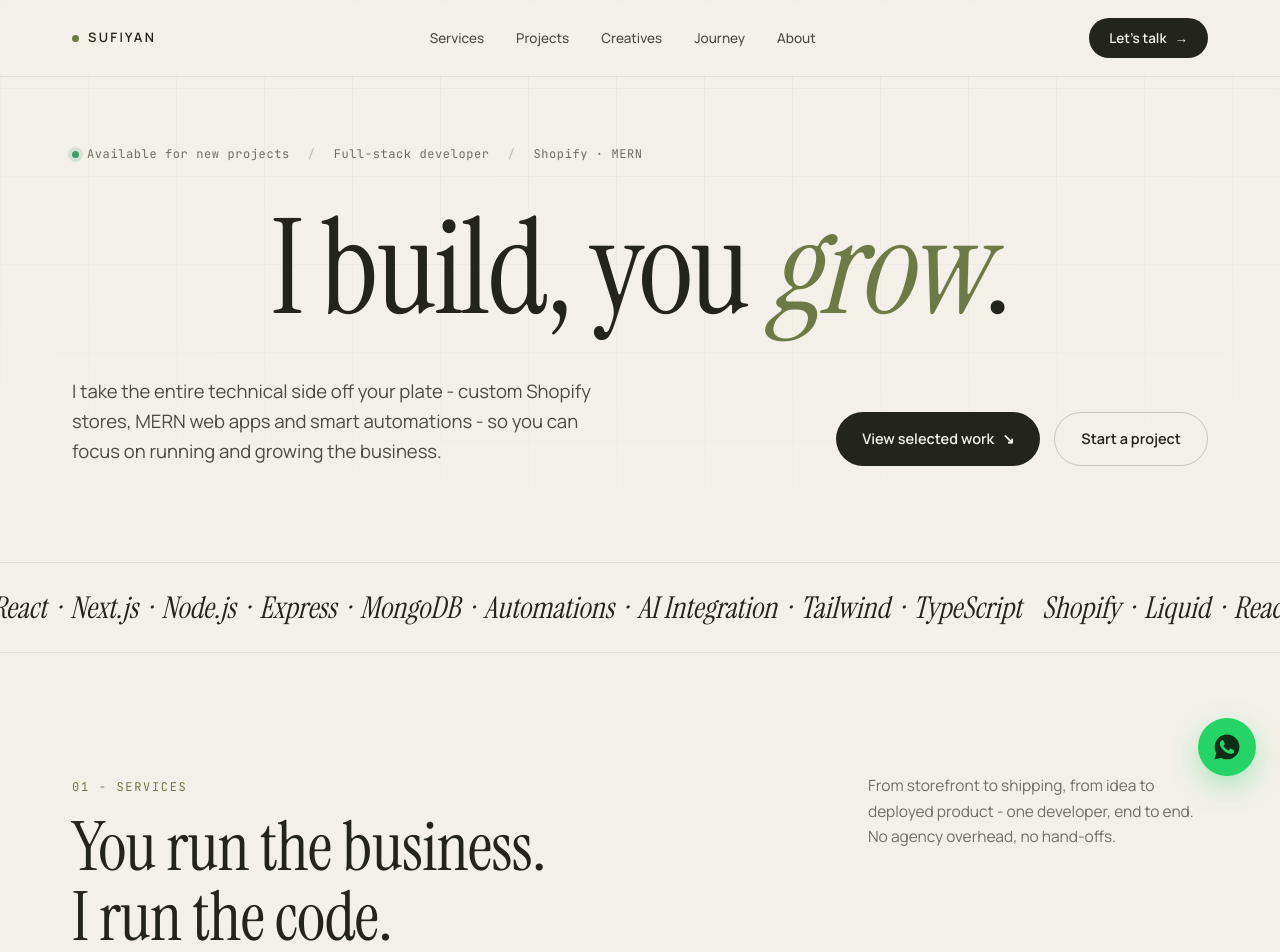
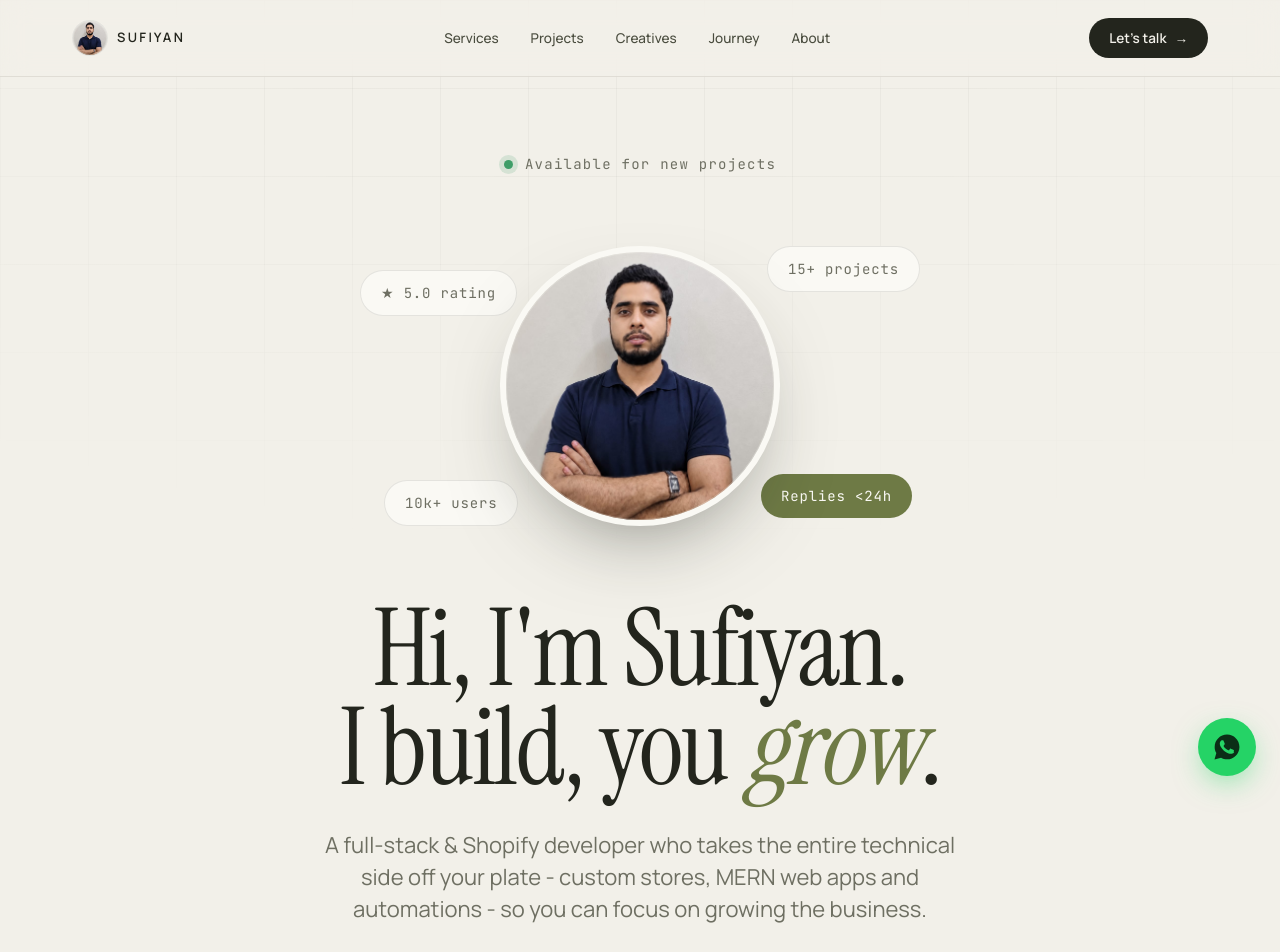
Before and after one commit to Suffynux/minimalist-portfolio, a Next.js app: page / in a window 1280 px wide. Shown: the top 952 px of the page. Built offline with nearby package versions, Linux system fonts and the light colour scheme.

Commit message:
Add AvatarViewer and CaseStudyViewer components; update Navbar and Home page to integrate new features

```diff
--- a/app/page.tsx
+++ b/app/page.tsx
@@ -10,12 +10,14 @@ import { PageShell } from "@/components/shell";
 import { Button } from "@/components/ui/button";
 import { WhatsAppButton } from "@/components/whatsapp-button";
 import { featuredProject, homeStats, marqueeText, process, projects, services } from "@/lib/data";
+import { AvatarViewer } from "@/components/avatar-viewer";
 
 export default function Home() {
   return (
     <PageShell>
       <Navbar />
-      <header id="top" className="relative z-10 mx-auto max-w-[1200px] px-5 pb-24 pt-[150px] sm:px-8 md:pt-[146px]">
+      <header id="top" className="relative z-10 mx-auto max-w-[1200px] px-5 pb-24 pt-[150px] sm:px-8 md:min-h-[calc(100vh-72px)] md:pb-16 md:pt-[154px]">
+        <div className="md:hidden">
           <Reveal className="mb-[46px] flex flex-wrap items-center gap-[18px] font-mono text-xs tracking-[0.05em] text-muted">
             <span className="inline-flex items-center gap-2">
               <span className="size-[7px] rounded-full bg-[#3F9E68] shadow-[0_0_0_4px_rgba(63,158,104,0.16)]" />
@@ -25,6 +27,10 @@ export default function Home() {
             <span>Full-stack developer</span>
             <span className="opacity-40">/</span>
             <span>Shopify · MERN</span>
+          </Reveal>
+
+          <Reveal className="mb-6 flex justify-center">
+            <AvatarViewer variant="hero" />
           </Reveal>
 
           <Reveal as="h1" className="whitespace-nowrap text-center font-display text-[clamp(44px,10.5vw,132px)] font-normal leading-[0.92] tracking-[-0.02em]">
@@ -46,6 +52,53 @@ export default function Home() {
               </Button>
             </div>
           </Reveal>
+        </div>
+
+        <div className="hidden text-center md:block">
+          <Reveal className="mb-[72px] flex justify-center font-mono text-sm tracking-[0.09em] text-muted">
+            <span className="inline-flex items-center gap-3">
+              <span className="size-[9px] rounded-full bg-[#3F9E68] shadow-[0_0_0_5px_rgba(63,158,104,0.16)]" />
+              Available for new projects
+            </span>
+          </Reveal>
+
+          <Reveal className="relative mx-auto mb-[74px] flex w-[560px] max-w-full justify-center">
+            <span className="absolute left-0 top-6 rounded-full border border-ink/10 bg-surface px-5 py-3 font-mono text-sm tracking-[0.06em] text-muted shadow-[0_20px_50px_-35px_rgba(35,37,29,0.55)]">
+              ★ 5.0 rating
+            </span>
+            <span className="absolute right-0 top-0 rounded-full border border-ink/10 bg-surface px-5 py-3 font-mono text-sm tracking-[0.06em] text-muted shadow-[0_20px_50px_-35px_rgba(35,37,29,0.55)]">
+              15+ projects
+            </span>
+            <span className="absolute bottom-0 left-6 rounded-full border border-ink/10 bg-surface px-5 py-3 font-mono text-sm tracking-[0.06em] text-muted shadow-[0_20px_50px_-35px_rgba(35,37,29,0.55)]">
+              10k+ users
+            </span>
+            <span className="absolute bottom-2 right-2 rounded-full bg-olive px-5 py-3 font-mono text-sm tracking-[0.06em] text-surface shadow-[0_20px_50px_-35px_rgba(35,37,29,0.55)]">
+              Replies &lt;24h
+            </span>
+            <AvatarViewer variant="heroLarge" />
+          </Reveal>
+
+          <Reveal as="h1" className="mx-auto max-w-[900px] font-display text-[clamp(78px,8.4vw,124px)] font-normal leading-[0.92] tracking-[-0.02em]">
+            Hi, I&apos;m Sufiyan.
+            <br />
+            I build, you <span className="italic text-olive">grow</span>.
+          </Reveal>
+
+          <Reveal as="p" className="mx-auto mt-8 max-w-[650px] text-[22px] leading-[1.45] text-muted">
+            A full-stack &amp; Shopify developer who takes the entire technical side off your plate - custom stores, MERN web apps and automations - so you can focus on growing the business.
+          </Reveal>
+
+          <Reveal className="mt-12 flex justify-center gap-4">
+            <Button asChild size="lg" className="w-[250px]">
+              <Link href="#work">
+                View selected work <span className="font-mono">↘</span>
+              </Link>
+            </Button>
+            <Button asChild variant="outline" size="lg" className="w-[205px]">
+              <Link href="#contact">Start a project</Link>
+            </Button>
+          </Reveal>
+        </div>
       </header>
 
       <Marquee text={marqueeText} />
--- a/app/projects/page.tsx
+++ b/app/projects/page.tsx
@@ -1,5 +1,4 @@
 import Image from "next/image";
-import { FileText } from "lucide-react";
 import { CompactCta } from "@/components/contact-block";
 import { Footer } from "@/components/footer";
 import { Navbar } from "@/components/navbar";
@@ -9,6 +8,7 @@ import { TagList } from "@/components/tag-list";
 import { Button } from "@/components/ui/button";
 import { WhatsAppButton } from "@/components/whatsapp-button";
 import { filters, projectDetails } from "@/lib/data";
+import { CaseStudyViewer } from "@/components/case-study-viewer";
 
 export default function ProjectsPage() {
   return (
@@ -60,11 +60,7 @@ export default function ProjectsPage() {
                     Live site <span className="font-mono">↗</span>
                   </a>
                 </Button>
-                <Button asChild variant="outline" size="sm">
-                  <a href={project.pdf} target="_blank" rel="noreferrer">
-                    <FileText className="size-[15px]" /> Case study (PDF)
-                  </a>
-                </Button>
+                <CaseStudyViewer project={project} />
               </div>
             </div>
           </Reveal>
--- /dev/null
+++ b/components/avatar-viewer.tsx
@@ -0,0 +1,53 @@
+"use client";
+
+import Image from "next/image";
+import { X } from "lucide-react";
+import { useState } from "react";
+import avatar from "@/lib/assessts/Avator.jpeg";
+import { cn } from "@/lib/utils";
+
+export function AvatarViewer({ variant = "nav" }: { variant?: "nav" | "hero" | "heroLarge" }) {
+  const [open, setOpen] = useState(false);
+
+  return (
+    <>
+      <button
+        type="button"
+        aria-label="View Sufiyan avatar"
+        onClick={() => setOpen(true)}
+        className={cn(
+          "group relative overflow-hidden rounded-full border border-ink/10 bg-surface shadow-[0_12px_30px_-20px_rgba(35,37,29,0.45)] transition hover:-translate-y-0.5 hover:border-olive/50",
+          variant === "heroLarge" ? "size-[280px] border-[6px] border-surface shadow-[0_35px_90px_-45px_rgba(35,37,29,0.75)]" : variant === "hero" ? "size-24 sm:size-28" : "size-9"
+        )}
+      >
+        <Image src={avatar} alt="Sufiyan avatar" fill sizes={variant === "heroLarge" ? "280px" : variant === "hero" ? "112px" : "36px"} className="object-cover" priority={variant !== "nav"} />
+        <span className="absolute inset-0 rounded-full ring-1 ring-inset ring-bone/30" />
+      </button>
+
+      {open ? (
+        <div className="fixed inset-0 z-[80] flex items-center justify-center bg-ink/45 px-5 backdrop-blur-sm" role="dialog" aria-modal="true">
+          <div className="relative w-full max-w-[360px] rounded-[24px] border border-bone/10 bg-ink p-4 text-bone shadow-[0_30px_80px_-35px_rgba(0,0,0,0.65)]">
+            <button
+              type="button"
+              aria-label="Close avatar preview"
+              onClick={() => setOpen(false)}
+              className="absolute right-4 top-4 z-10 grid size-9 place-items-center rounded-full bg-bone/10 text-bone transition hover:bg-bone/20"
+            >
+              <X className="size-4" />
+            </button>
+            <div className="relative aspect-square overflow-hidden rounded-[18px] bg-bone">
+              <Image src={avatar} alt="Sufiyan avatar large preview" fill sizes="360px" className="object-cover" />
+            </div>
+            <div className="flex items-center justify-between px-1 pb-1 pt-4">
+              <span className="flex items-center gap-[9px] text-[13px] font-semibold tracking-[0.14em]">
+                <span className="size-[7px] rounded-full bg-olive" />
+                SUFIYAN
+              </span>
+              <span className="font-mono text-[11px] text-[#A8A89C]">avatar preview</span>
+            </div>
+          </div>
+        </div>
+      ) : null}
+    </>
+  );
+}
--- /dev/null
+++ b/components/case-study-viewer.tsx
@@ -0,0 +1,73 @@
+"use client";
+
+import Image from "next/image";
+import { FileText, X } from "lucide-react";
+import { useState } from "react";
+import type { DetailedProject } from "@/lib/data";
+import { Button } from "@/components/ui/button";
+import { TagList } from "@/components/tag-list";
+
+export function CaseStudyViewer({ project }: { project: DetailedProject }) {
+  const [open, setOpen] = useState(false);
+  const hasPdf = project.pdf && project.pdf !== "#";
+
+  return (
+    <>
+      <Button type="button" variant="outline" size="sm" onClick={() => setOpen(true)}>
+        <FileText className="size-[15px]" /> Case study (PDF)
+      </Button>
+
+      {open ? (
+        <div className="fixed inset-0 z-[90] bg-ink/55 px-4 py-5 backdrop-blur-sm sm:px-6" role="dialog" aria-modal="true" aria-label={`${project.name} case study viewer`}>
+          <div className="mx-auto flex h-full max-w-[1080px] flex-col overflow-hidden rounded-[24px] border border-bone/10 bg-bone text-ink shadow-[0_35px_90px_-45px_rgba(0,0,0,0.7)]">
+            <div className="flex items-center justify-between gap-4 border-b border-ink/10 bg-surface px-5 py-4 sm:px-6">
+              <div className="min-w-0">
+                <p className="font-mono text-[11px] tracking-[0.12em] text-olive">CASE STUDY VIEWER</p>
+                <h2 className="truncate font-display text-[28px] font-normal leading-none">{project.name}</h2>
+              </div>
+              <button
+                type="button"
+                aria-label="Close case study viewer"
+                onClick={() => setOpen(false)}
+                className="grid size-10 shrink-0 place-items-center rounded-full border border-ink/10 bg-bone text-ink transition hover:border-olive hover:text-olive"
+              >
+                <X className="size-4" />
+              </button>
+            </div>
+
+            <div className="grid min-h-0 flex-1 grid-cols-1 lg:grid-cols-[310px_1fr]">
+              <aside className="border-b border-ink/10 bg-surface p-5 lg:border-b-0 lg:border-r lg:p-6">
+                <div className="relative mb-5 aspect-[4/3] overflow-hidden rounded-[16px] bg-[#E7E6DD]">
+                  <Image src={project.img} alt={project.name} fill sizes="310px" className="object-cover" />
+                </div>
+                <p className="mb-2 font-mono text-[11px] text-[#9A9A8C]">{project.meta}</p>
+                <p className="text-[14px] leading-[1.62] text-[#4F5246]">{project.desc}</p>
+                <TagList tags={project.stack} className="mt-5" />
+              </aside>
+
+              <div className="min-h-[520px] bg-[#F6F4EC] p-4 sm:p-6">
+                {hasPdf ? (
+                  <iframe title={`${project.name} PDF`} src={project.pdf} className="h-full min-h-[520px] w-full rounded-[16px] border border-ink/10 bg-white" />
+                ) : (
+                  <div className="mx-auto flex min-h-[520px] max-w-[680px] flex-col rounded-[16px] border border-ink/10 bg-surface p-8 shadow-[0_30px_70px_-55px_rgba(35,37,29,0.55)] sm:p-10">
+                    <p className="mb-8 font-mono text-xs tracking-[0.14em] text-olive">{project.no} / {project.kind}</p>
+                    <h3 className="font-display text-[clamp(38px,6vw,62px)] font-normal leading-none tracking-[-0.01em]">{project.name}</h3>
+                    <p className="mt-3 font-mono text-[12px] text-[#9A9A8C]">{project.meta}</p>
+                    <div className="my-8 h-px bg-ink/10" />
+                    <p className="text-[17px] leading-[1.75] text-body">{project.desc}</p>
+                    <div className="mt-auto pt-10">
+                      <TagList tags={project.stack} />
+                      <p className="mt-8 rounded-[14px] border border-dashed border-ink/20 px-4 py-3 font-mono text-[11px] leading-[1.6] text-muted">
+                        Add the real PDF URL in `lib/data.ts` under this project&apos;s `pdf` field and it will render here inside the website.
+                      </p>
+                    </div>
+                  </div>
+                )}
+              </div>
+            </div>
+          </div>
+        </div>
+      ) : null}
+    </>
+  );
+}
--- a/components/navbar.tsx
+++ b/components/navbar.tsx
@@ -7,6 +7,7 @@ import { useState } from "react";
 import { navItems } from "@/lib/data";
 import { cn } from "@/lib/utils";
 import { Button } from "@/components/ui/button";
+import { AvatarViewer } from "@/components/avatar-viewer";
 
 export function Navbar() {
   const [open, setOpen] = useState(false);
@@ -15,10 +16,12 @@ export function Navbar() {
   return (
     <nav className="fixed inset-x-0 top-0 z-50 border-b border-ink/[0.09] bg-bone/70 backdrop-blur-[14px]">
       <div className="mx-auto flex max-w-[1200px] items-center justify-between px-5 py-[18px] sm:px-8">
-        <Link href="/#top" className="flex items-center gap-[9px] text-[13px] font-semibold tracking-[0.18em]">
-          <span className="size-[7px] rounded-full bg-olive" />
-          SUFIYAN
-        </Link>
+        <div className="flex items-center gap-[9px]">
+          <AvatarViewer />
+          <Link href="/#top" className="text-[13px] font-semibold tracking-[0.18em]">
+            SUFIYAN
+          </Link>
+        </div>
 
         <div className="hidden items-center gap-8 text-[13.5px] font-medium text-body md:flex">
           {navItems.map((item) => {
```
Lines whose indentation alone changed are shown as unchanged.
